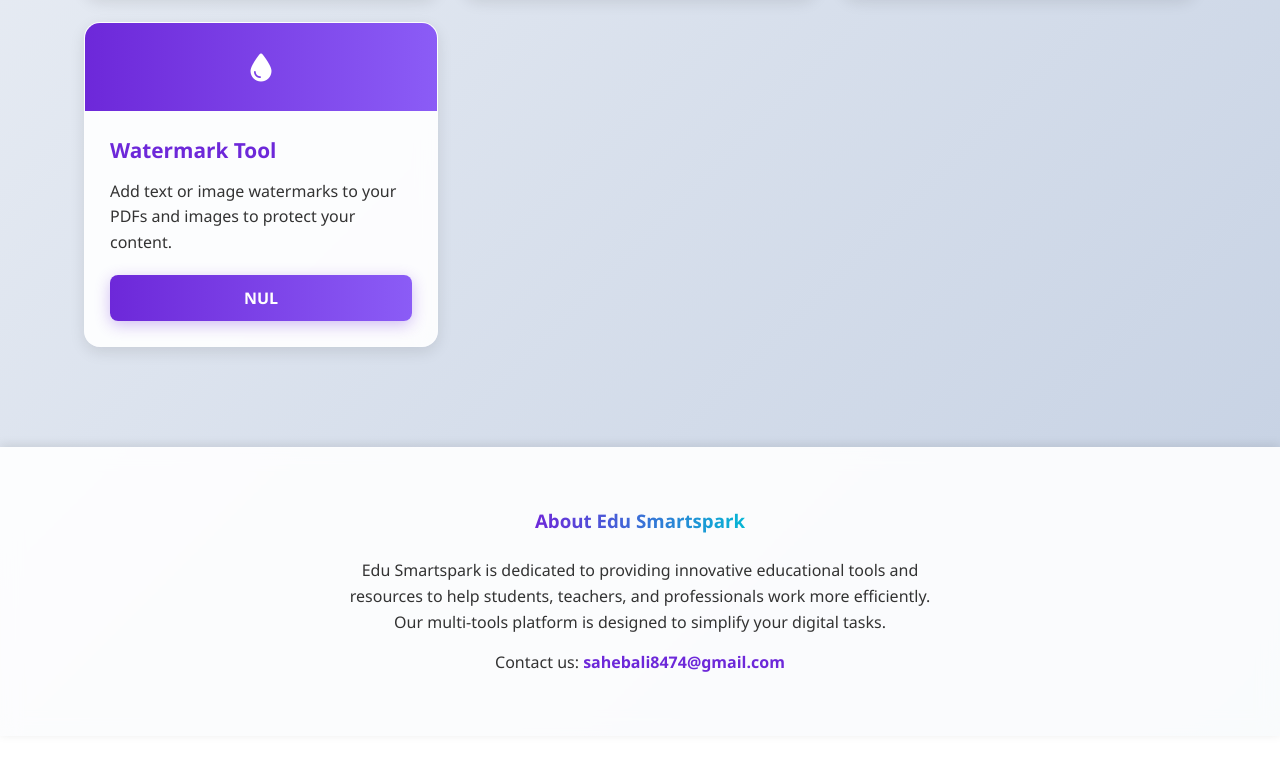
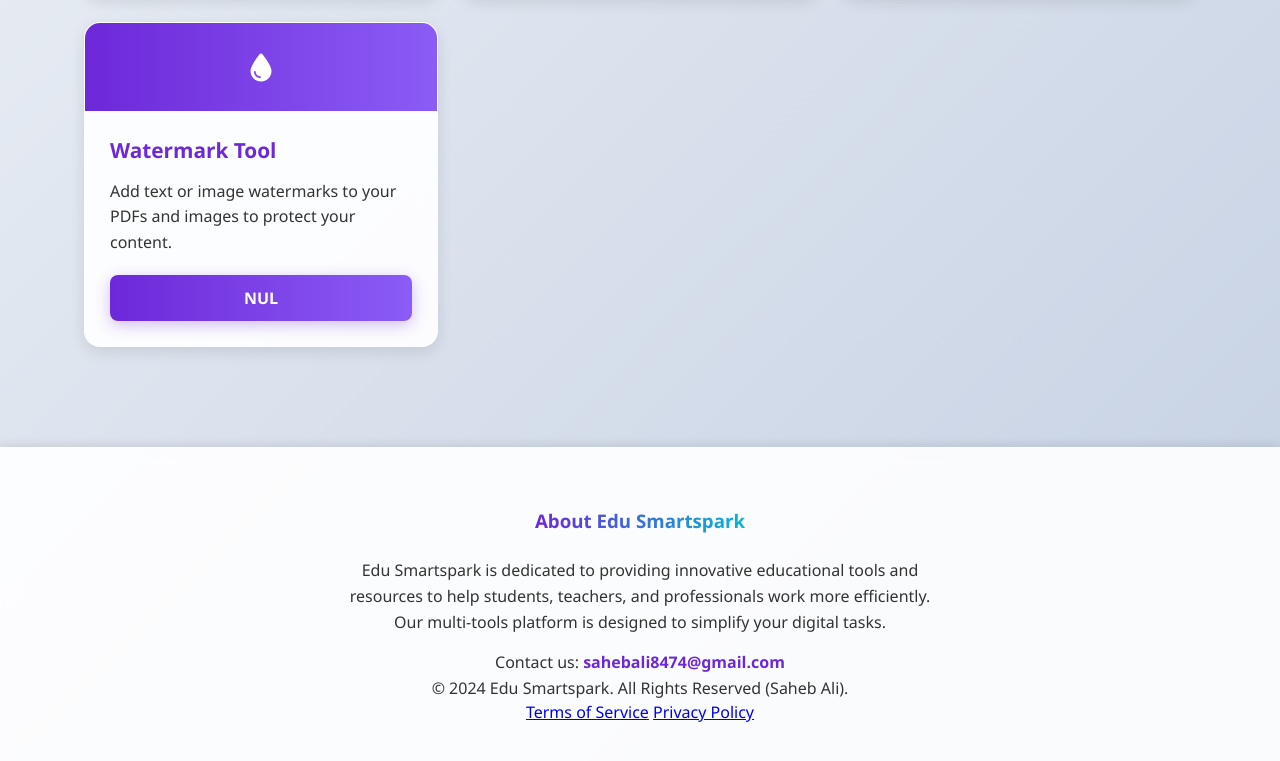
Before and after one commit to sahebali26/eduspark, a plain HTML site: page Tools/mulitool.html in a window 1280 px wide. Shown: the part 933-1694 px from the top of the page. Before the commit the page ends 1669 px from the top, so only its background shows below. Drawn offline with Linux system fonts and the light colour scheme.

Commit message:
update resources.html

```diff
--- a/Tools/mulitool.html
+++ b/Tools/mulitool.html
@@ -647,6 +647,14 @@ footer {
                 <p>Edu Smartspark is dedicated to providing innovative educational tools and resources to help students, teachers, and professionals work more efficiently. Our multi-tools platform is designed to simplify your digital tasks.</p>
                 <p>Contact us: <a href="mailto:sahebali8474@gmail.com" class="contact-email">sahebali8474@gmail.com</a></p>
             </div>
+            <div class="footer-content">
+                <div class="footer-bottom">
+                <p>&copy; 2024 Edu Smartspark. All Rights Reserved (Saheb Ali).</p>
+                <div class="legal-links">
+                    <a href="https://www.eduspark.site/terms.html">Terms of Service</a>
+                    <a href="https://www.eduspark.site/policy.html">Privacy Policy</a>
+                </div>
+            </div>
         </div>
     </footer>
 
```
Also changed, not shown: resources.html (+2 -0 lines).
